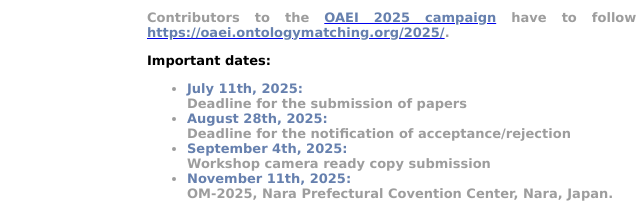
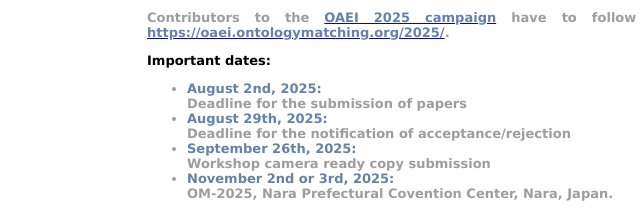
Before and after one commit to ontology-matching/ontology-matching.github.io, a plain HTML site: page 2025/index.html in a window 1280 px wide. Shown: the part 1600-1811 px from the top of the page, 108-748 px from the left. Drawn offline with Linux system fonts and the light colour scheme.

Commit message:
updated deadlines

```diff
--- a/2025/index.html
+++ b/2025/index.html
@@ -257,12 +257,12 @@ have to follow the campaign conditions and schedule at
 
 <ul>
 
-<li><FONT color=#6680ae>July 11th, 2025:</FONT><br>
+<li><FONT color=#6680ae>August 2nd, 2025:</FONT><br>
 Deadline for the submission of papers
-<li><FONT color=#6680ae>August 28th, 2025:</FONT><br>
+<li><FONT color=#6680ae>August 29th, 2025:</FONT><br>
 Deadline for the notification of acceptance/rejection
 <br>
-<li><FONT color=#6680ae>September 4th, 2025:</FONT>
+<li><FONT color=#6680ae>September 26th, 2025:</FONT>
 <br>
 Workshop camera ready copy submission
 <br>
@@ -273,7 +273,7 @@ Early
 <a href="https://iswc2025.semanticweb.org/attending/registration/" target="_blank"><STRONG><FONT size=2 color=#9d9d9d>ISWC'23</STRONG></FONT></a>
 registration deadline -->
 
-<li><FONT color=#6680ae>November 11th, 2025:</FONT><br>
+<li><FONT color=#6680ae>November 2nd or 3rd, 2025:</FONT><br>
 OM-2025, Nara Prefectural Covention Center, Nara, Japan.
 <!--<a href="Pictures/OM-2011_ground-floor_room_REGER.pdf" target="_blank"><STRONG><FONT color=#9d9d9d>room REGER</STRONG></FONT></a>,
 -->
```
